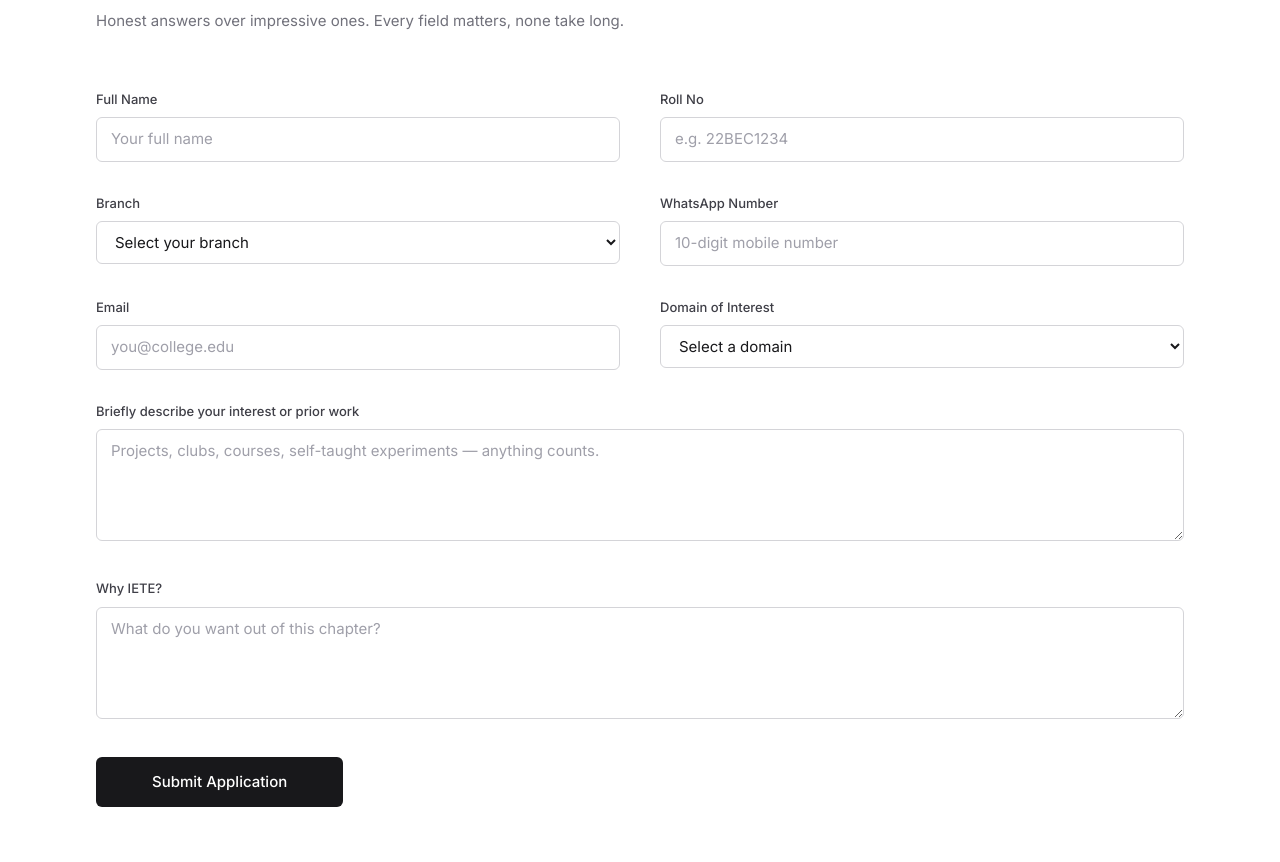
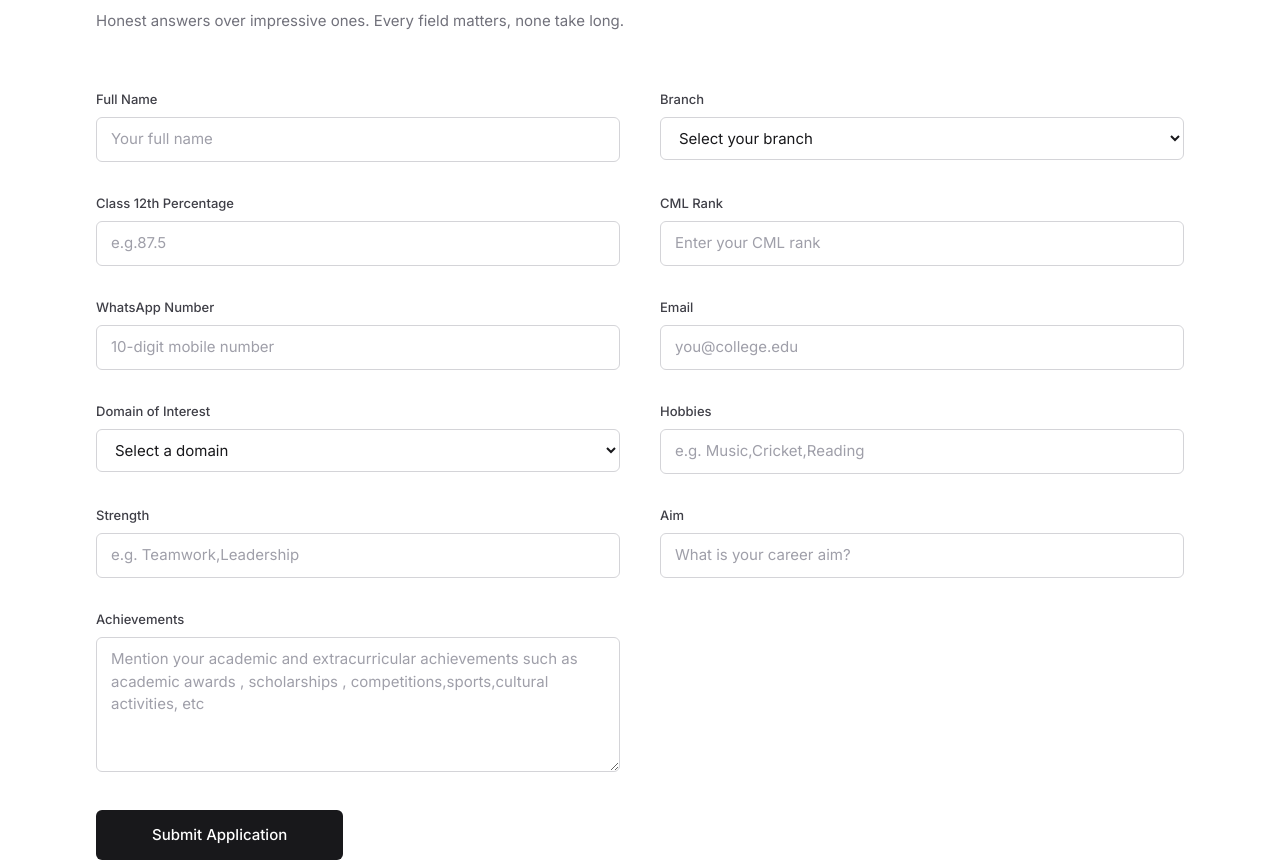
Before and after one commit to siddharth220507/iete-induction-2026, a React (Vite) app: page / in a window 1280 px wide. Shown: the part 2864-3726 px from the top of the page. Built offline with nearby package versions, Linux system fonts and the light colour scheme.

Commit message:
Updated induction form

```diff
--- a/src/components/InductionForm.tsx
+++ b/src/components/InductionForm.tsx
@@ -10,39 +10,55 @@
 
 interface FormValues {
   fullName: string;
-  rollNo: string;
   branch: string;
+  percentage12: string;
+  cmlrank: string;
   whatsapp: string;
   email: string;
   domain: string;
-  interest: string;
-  whyIete: string;
+  hobbies:string;
+  strength:string;
+  aim:string;
+  achievements: string;
+
 }
 
 type FormErrors = Partial<Record<keyof FormValues, string>>;
 
 const initialValues: FormValues = {
   fullName: "",
-  rollNo: "",
   branch: "",
+  percentage12: "",
+  cmlrank: "",
   whatsapp: "",
   email: "",
   domain: "",
-  interest: "",
-  whyIete: "",
+  hobbies: "",
+  strength: "",
+  aim: "",
+  achievements: "",
+
 };
 
 function validate(values: FormValues): FormErrors {
   const errors: FormErrors = {};
   if (!values.fullName.trim()) errors.fullName = "Required.";
-  if (!values.rollNo.trim()) errors.rollNo = "Required.";
   if (!values.branch) errors.branch = "Select your branch.";
-  if (!/^\d{10}$/.test(values.whatsapp.replace(/\s+/g, "")))
-    errors.whatsapp = "Enter a 10-digit number.";
+  const percentage = Number(values.percentage12);
+  if(!values.percentage12.trim()) errors.percentage12 = "Required.";
+  else if (Number.isNaN(percentage) || percentage <0 || percentage > 100)
+    errors.percentage12 = "Enter a percentage between 0 and 100.";
+  const cmlrank = Number(values.cmlrank);
+  if(!values.cmlrank.trim()) errors.cmlrank ="Required.";
+  else if (!Number.isInteger(cmlrank)|| cmlrank <= 0) errors.cmlrank = "Enter a valid CML rank.";
+  const whatsapp = values.whatsapp.replace(/\s+/g, " ");
+  if (!/^\d{10}$/.test(whatsapp))  errors.whatsapp = "Enter a 10-digit number.";
   if (!/^\S+@\S+\.\S+$/.test(values.email.trim())) errors.email = "Enter a valid email.";
   if (!values.domain) errors.domain = "Select a domain.";
-  if (!values.interest.trim()) errors.interest = "A line or two is enough.";
-  if (!values.whyIete.trim()) errors.whyIete = "A line or two is enough.";
+  if (!values.hobbies.trim()) errors.hobbies = "Required";
+  if (!values.strength.trim()) errors.strength = "Required.";
+  if (!values.aim.trim()) errors.aim = "Required.";
+  if (!values.achievements.trim()) errors.achievements = "Required.";
   return errors;
 }
 
@@ -125,12 +141,7 @@
                 {errors.fullName && <p className={errorClass}>{errors.fullName}</p>}
               </div>
 
-              <div>
-                <label htmlFor="rollNo" className={labelClass}>Roll No</label>
-                <input id="rollNo" type="text" placeholder="e.g. 22BEC1234"
-                  value={values.rollNo} onChange={set("rollNo")} className="w-full" />
-                {errors.rollNo && <p className={errorClass}>{errors.rollNo}</p>}
-              </div>
+
 
               <div>
                 <label htmlFor="branch" className={labelClass}>Branch</label>
@@ -139,6 +150,20 @@
                   {BRANCHES.map((b) => <option key={b} value={b}>{b}</option>)}
                 </select>
                 {errors.branch && <p className={errorClass}>{errors.branch}</p>}
+              </div>
+
+              <div>
+                <label htmlFor="percentage12" className={labelClass}>Class 12th Percentage</label>
+                <input id="percentage12" type="number" min="0" max="100" step="0.01" placeholder = "e.g.87.5"
+                value={values.percentage12} onChange ={ set("percentage12")} className = "w-full"/>
+                {errors.percentage12 && (<p className="(errorClass}">{errors.percentage12}</p>)}
+              </div>
+
+              <div>
+                <label htmlFor="cmlrank" className={labelClass}> CML Rank</label>
+                <input id="cmlrank" type="number" min="1"  step="1" placeholder = "Enter your CML rank"
+                value={values.cmlrank} onChange ={ set("cmlrank")} className = "w-full"/>
+                {errors.cmlrank && (<p className="(errorClass}">{errors.cmlrank}</p>)}
               </div>
 
               <div>
@@ -164,21 +189,35 @@
                 {errors.domain && <p className={errorClass}>{errors.domain}</p>}
               </div>
 
-              <div className="md:col-span-2">
-                <label htmlFor="interest" className={labelClass}>
-                  Briefly describe your interest or prior work
-                </label>
-                <textarea id="interest" rows={4} placeholder="Projects, clubs, courses, self-taught experiments — anything counts."
-                  value={values.interest} onChange={set("interest")} className="w-full resize-y" />
-                {errors.interest && <p className={errorClass}>{errors.interest}</p>}
+              <div>
+                <label htmlFor="hobbies" className={labelClass}>Hobbies</label>
+                <input id="hobbies" type="text" placeholder="e.g. Music,Cricket,Reading"
+                  value={values.hobbies} onChange={set("hobbies")} className="w-full " />
+                {errors.hobbies && <p className={errorClass}>{errors.hobbies}</p>}
               </div>
 
-              <div className="md:col-span-2">
-                <label htmlFor="whyIete" className={labelClass}>Why IETE?</label>
-                <textarea id="whyIete" rows={4} placeholder="What do you want out of this chapter?"
-                  value={values.whyIete} onChange={set("whyIete")} className="w-full resize-y" />
-                {errors.whyIete && <p className={errorClass}>{errors.whyIete}</p>}
+              <div>
+                <label htmlFor="strength" className={labelClass}>Strength</label>
+                <input id="strength" type="text" placeholder="e.g. Teamwork,Leadership"
+                  value={values.strength} onChange={set("strength")} className="w-full " />
+                {errors.strength && <p className={errorClass}>{errors.strength}</p>}
               </div>
+
+              <div>
+                <label htmlFor="aim" className={labelClass}>Aim</label>
+                <input id="aim" type="text" placeholder="What is your career aim?"
+                  value={values.aim} onChange={set("aim")} className="w-full " />
+                {errors.aim && <p className={errorClass}>{errors.aim}</p>}
+              </div>
+
+              <div>
+                <label htmlFor="achievements" className={labelClass}>Achievements</label>
+                <textarea id="achievemets" rows={5}  placeholder="Mention your academic and extracurricular achievements such as academic awards , scholarships , competitions,sports,cultural activities, etc"
+                  value={values.achievements} onChange={set("achievements")} className="w-full " />
+                {errors.achievements && <p className={errorClass}>{errors.achievements}</p>}
+              </div>
+
+
 
               <div className="md:col-span-2">
                 <motion.button
```
